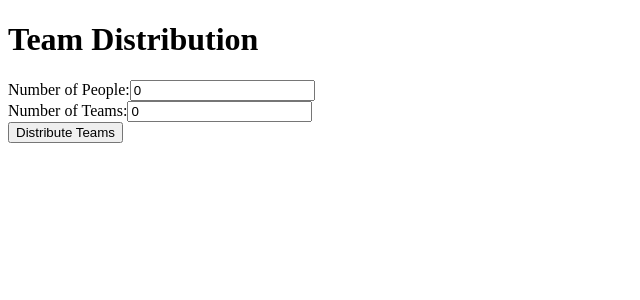
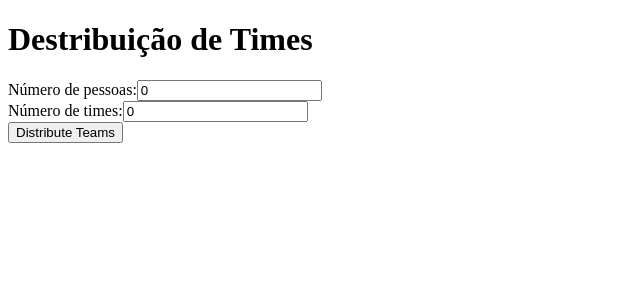
Before and after one commit to kamatashi/Selecionador-de-Equipes, a React (Vite) app: page / in a window 1280 px wide. Shown: the top 300 px of the page, without its empty margins (0-640 px from the left). Built offline with nearby package versions, Linux system fonts and the light colour scheme.

Commit message:
feat: Team Distribution component add

```diff
--- a/src/components/TeamDistribution/index.jsx
+++ b/src/components/TeamDistribution/index.jsx
@@ -33,9 +33,9 @@ const TeamDistribution = () => {
 
   return (
     <div>
-      <h1>Team Distribution</h1>
+      <h1>Destribuição de Times</h1>
       <label>
-        Number of People:
+        Número de pessoas:
         <input
           type="number"
           value={numPeople}
@@ -44,7 +44,7 @@ const TeamDistribution = () => {
       </label>
       <br />
       <label>
-        Number of Teams:
+        Número de times:
         <input type="number" value={numTeams} onChange={handleNumTeamsChange} />
       </label>
       <br />
```
